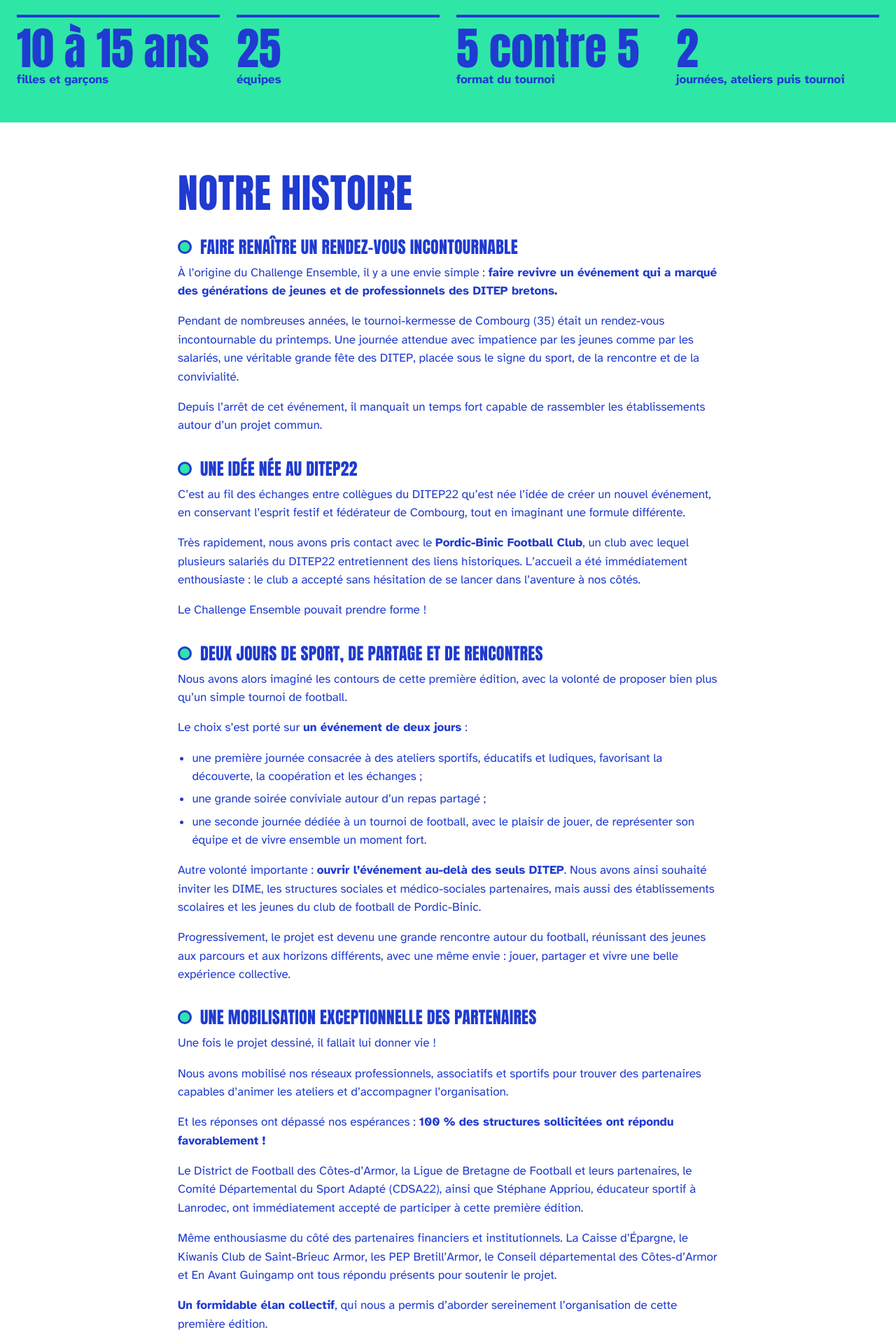
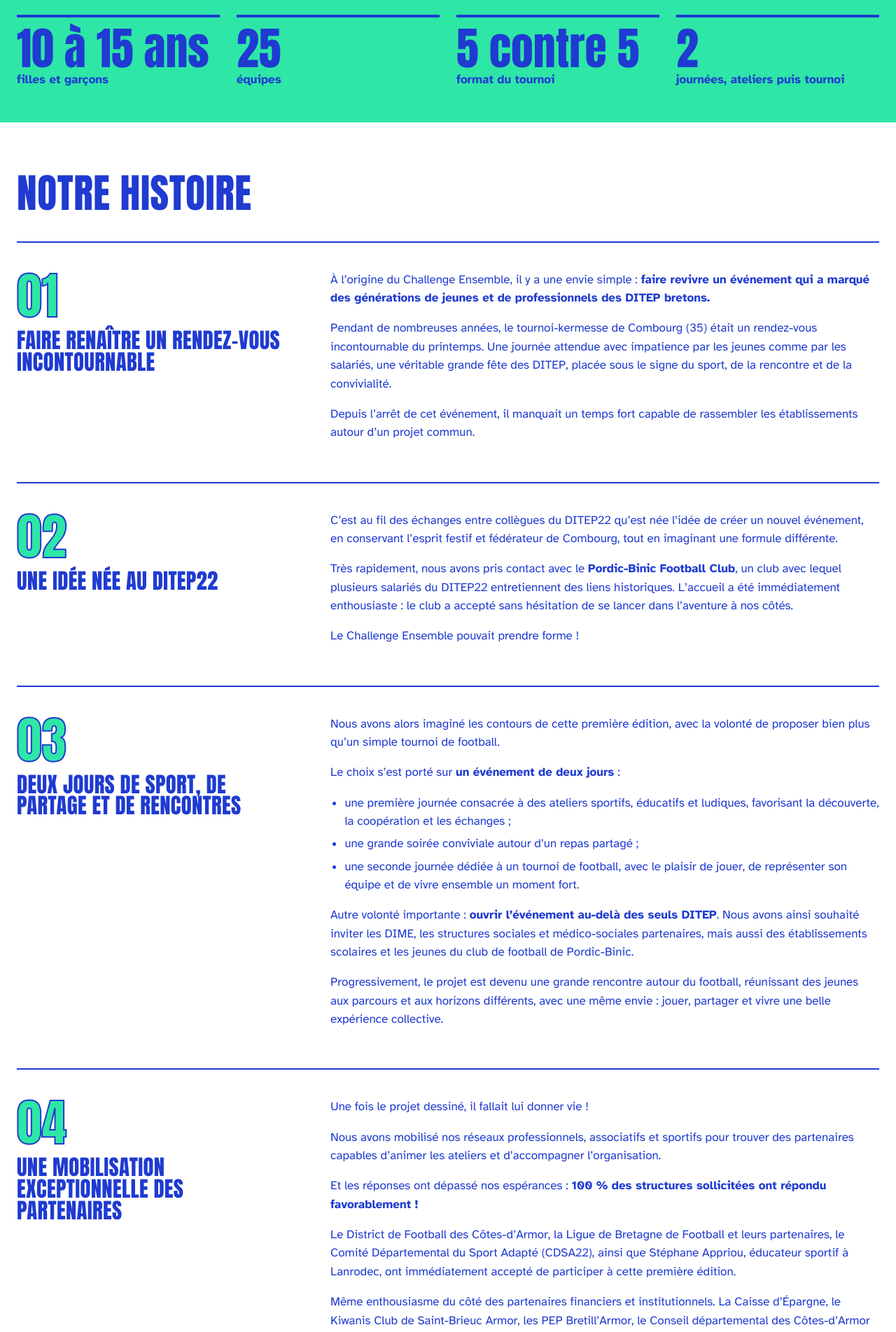
Before and after one commit to PEPBA2235/challenge-ensemble, a Jekyll site: the page built from le-challenge.html, in a window 1280 px wide. Shown: the part 494-2398 px from the top of the page at 70% size. Built offline with Jekyll 4.4.1, drawn with Linux system fonts in a browser that asks for light colours.

Commit message:
Add files via upload

```diff
--- a/assets/style.css
+++ b/assets/style.css
@@ -172,9 +172,6 @@ a.partenaire:hover .partenaire-nom{text-decoration:underline}
 .lecture{max-width:820px}
 .pastilles{list-style:none;padding:0;margin:24px 0 0;display:flex;flex-wrap:wrap;gap:10px}
 .pastilles li{background:var(--menthe);color:var(--bleu);font-weight:700;padding:8px 16px;border-radius:999px}
-.recit h3{display:flex;align-items:center;gap:12px;color:var(--bleu)}
-.recit h3::before{content:"";width:14px;height:14px;background:var(--menthe);border:3px solid var(--bleu);border-radius:50%;flex:none}
-.recit p,.recit ul{max-width:none}
 .citation{margin:0 0 28px;padding:0 0 0 20px;border-left:6px solid var(--menthe);font-family:var(--titres);text-transform:uppercase;font-size:clamp(1.5rem,3vw,2.2rem);line-height:1.15}
 .section-bleue .texte-long p{max-width:none}
 .carte-bloc{background:var(--blanc);padding:32px}
@@ -185,3 +182,15 @@ a.partenaire:hover .partenaire-nom{text-decoration:underline}
 .faq summary::after{content:"+";position:absolute;right:4px;top:12px;font-family:var(--titres);font-size:1.8rem}
 .faq details[open] summary::after{content:"–"}
 .faq details > div{padding:0 0 18px}
+
+/* Histoire en chapitres, pleine largeur */
+.chapitres{display:flex;flex-direction:column}
+.chapitre{display:grid;grid-template-columns:minmax(0,1fr) minmax(0,2fr);gap:24px 56px;padding:40px 0;border-top:2px solid var(--bleu)}
+.chapitre:last-child{border-bottom:2px solid var(--bleu)}
+.chapitre-tete{display:flex;flex-direction:column;gap:12px}
+.chapitre-num{font-family:var(--titres);font-size:4.5rem;line-height:1;color:var(--menthe);-webkit-text-stroke:2px var(--bleu)}
+.chapitre-tete h3{font-size:clamp(1.5rem,2.4vw,2.1rem);margin:0}
+.chapitre .texte-long p{max-width:none}
+@media (max-width: 760px){.chapitre{grid-template-columns:1fr;padding:28px 0}.chapitre-num{font-size:3.2rem}}
+.faq{max-width:none}
+.faq .texte-long p{max-width:80ch}
--- a/le-challenge.html
+++ b/le-challenge.html
@@ -15,17 +15,34 @@ titre: Le Challenge
 </div></section>
 {% endif %}
 
-<section class="section" aria-labelledby="histoire"><div class="conteneur lecture">
-  <h2 id="histoire" style="margin-bottom:12px">Notre histoire</h2>
-  <div class="texte-long recit">{% include texte.html contenu=c.histoire vide="Histoire du projet à ajouter." %}</div>
+<section class="section" aria-labelledby="histoire"><div class="conteneur">
+  <h2 id="histoire" style="margin-bottom:40px">Notre histoire</h2>
+  {% if c.histoire contains "### " %}
+  {% capture nl %}
+{% endcapture %}
+  {% assign chapitres = c.histoire | split: "### " %}{% assign n = 0 %}
+  <div class="chapitres">
+  {% for ch in chapitres %}{% assign ch_net = ch | strip %}{% if ch_net != "" %}{% assign n = n | plus: 1 %}
+    {% assign lignes = ch_net | split: nl %}{% assign titre_ch = lignes.first | strip %}{% assign corps = ch_net | remove_first: lignes.first %}
+    <article class="chapitre">
+      <div class="chapitre-tete"><span class="chapitre-num">{% if n < 10 %}0{% endif %}{{ n }}</span><h3>{{ titre_ch }}</h3></div>
+      <div class="texte-long">{{ corps | markdownify }}</div>
+    </article>
+  {% endif %}{% endfor %}
+  </div>
+  {% else %}
+  <div class="texte-long">{% include texte.html contenu=c.histoire vide="Histoire du projet à ajouter." %}</div>
+  {% endif %}
 </div></section>
 
 {% if c.photo != blank %}<img class="bandeau-illustre" src="{{ c.photo }}" alt="" style="max-height:520px;object-fit:cover">{% endif %}
 
-<section class="section section-bleue" aria-labelledby="valeurs"><div class="conteneur lecture">
-  <h2 id="valeurs" style="margin-bottom:20px">Nos valeurs</h2>
-  {% if c.citation != blank %}<blockquote class="citation">{{ c.citation }}</blockquote>{% endif %}
-  <div class="texte-long">{% include texte.html contenu=c.valeurs vide="Valeurs à ajouter." %}</div>
+<section class="section section-bleue" aria-labelledby="valeurs"><div class="conteneur">
+  <h2 id="valeurs" style="margin-bottom:32px">Nos valeurs</h2>
+  <div class="deux-colonnes" style="align-items:center">
+    {% if c.citation != blank %}<blockquote class="citation">{{ c.citation }}</blockquote>{% endif %}
+    <div class="texte-long">{% include texte.html contenu=c.valeurs vide="Valeurs à ajouter." %}</div>
+  </div>
 </div></section>
 
 <section class="section section-grise"><div class="conteneur deux-colonnes">
@@ -34,7 +51,7 @@ titre: Le Challenge
 </div></section>
 
 {% if c.faq.size > 0 %}
-<section class="section" id="faq" aria-labelledby="titre-faq"><div class="conteneur lecture">
+<section class="section" id="faq" aria-labelledby="titre-faq"><div class="conteneur">
   <h2 id="titre-faq" style="margin-bottom:28px">Questions fréquentes</h2>
   <div class="faq">{% for q in c.faq %}<details><summary>{{ q.question }}</summary><div class="texte-long">{{ q.reponse | markdownify }}</div></details>{% endfor %}</div>
 </div></section>
```
